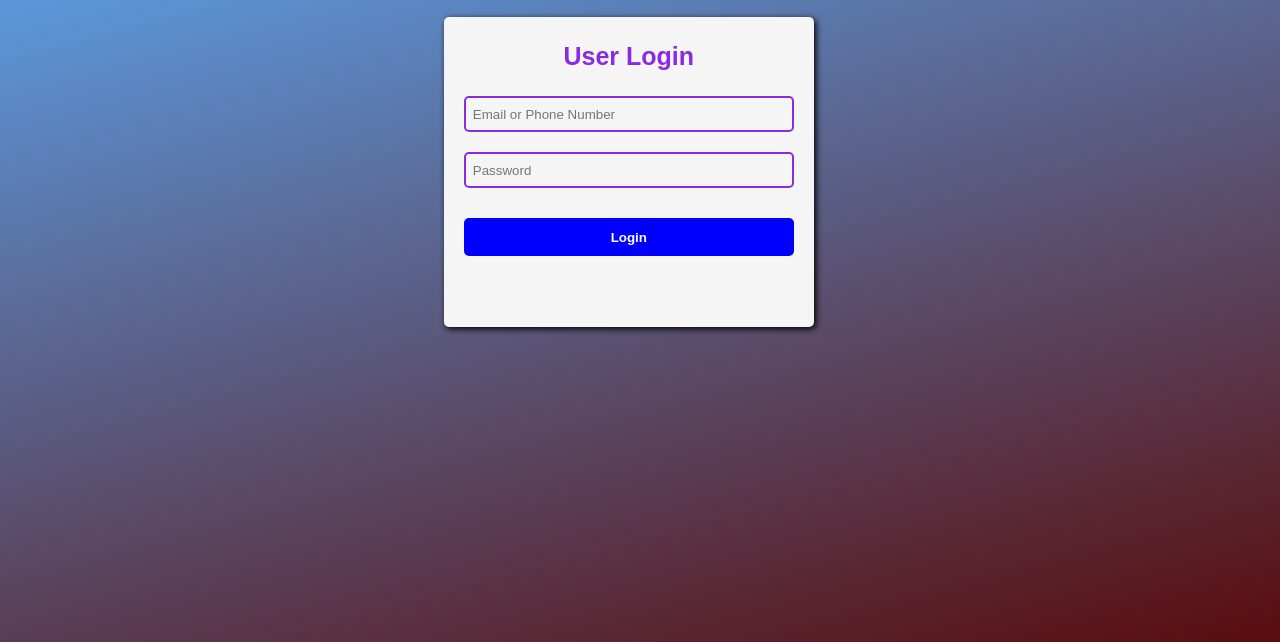
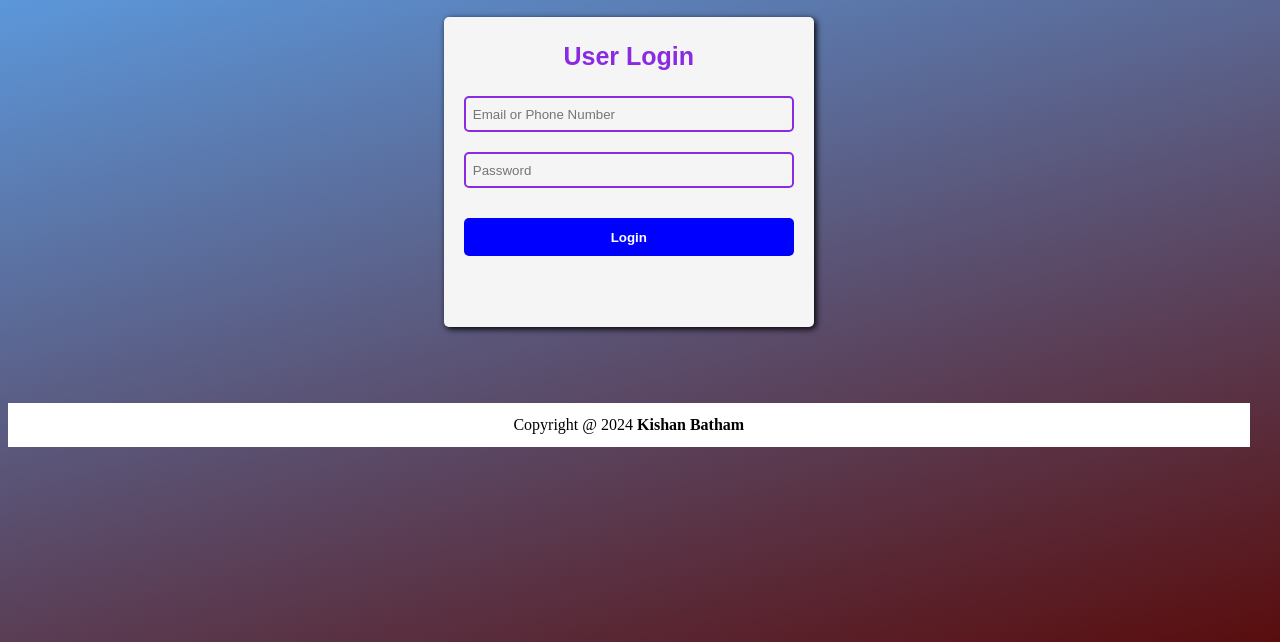
Before and after one commit to kishanbatham/respnsive, a plain HTML site: page login.html in a window 1280 px wide. Shown: the part 174-816 px from the top of the page. Drawn offline with Linux system fonts and the light colour scheme.

Commit message:
Version 0.5
Update some etails

```diff
--- a/login.html
+++ b/login.html
@@ -92,6 +92,17 @@
         .login-button:hover{
             background-color: green;
         }
+        footer{
+            background-color: white;
+            color:black;
+            width:100%;
+            height:44px;
+            text-align: center;
+            display: flex;
+            align-items: center;
+            justify-content: center;
+            margin-top:66px;
+        }
 
         @media screen and (max-width:767px)
         {
@@ -118,5 +129,9 @@
             <input type="button" value="Login">
         </div>
     </div>
+
+    <footer>
+        <span>Copyright @ 2024 <b>Kishan Batham</b></span>
+    </footer>
 </body>
 </html>
```
